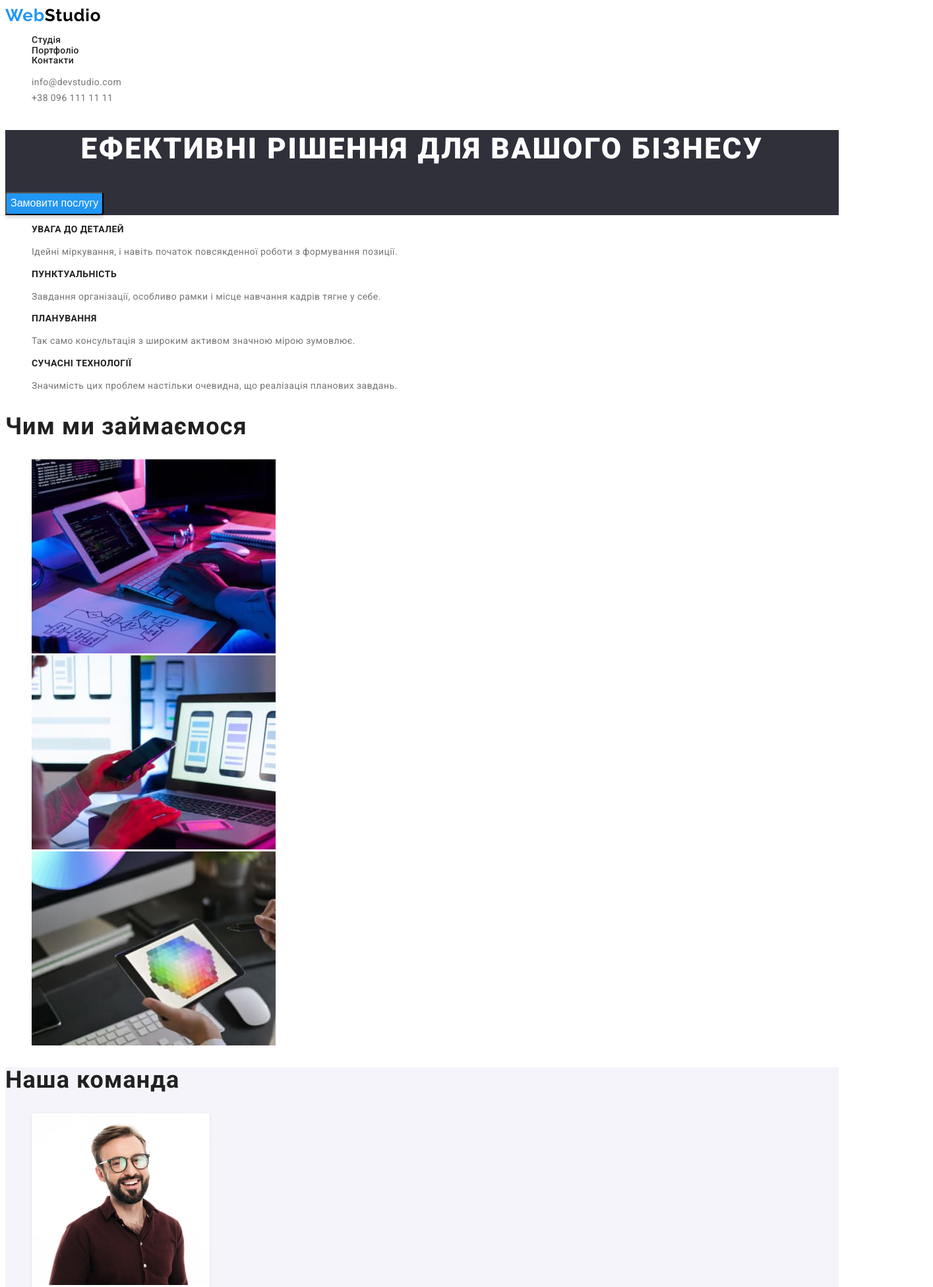
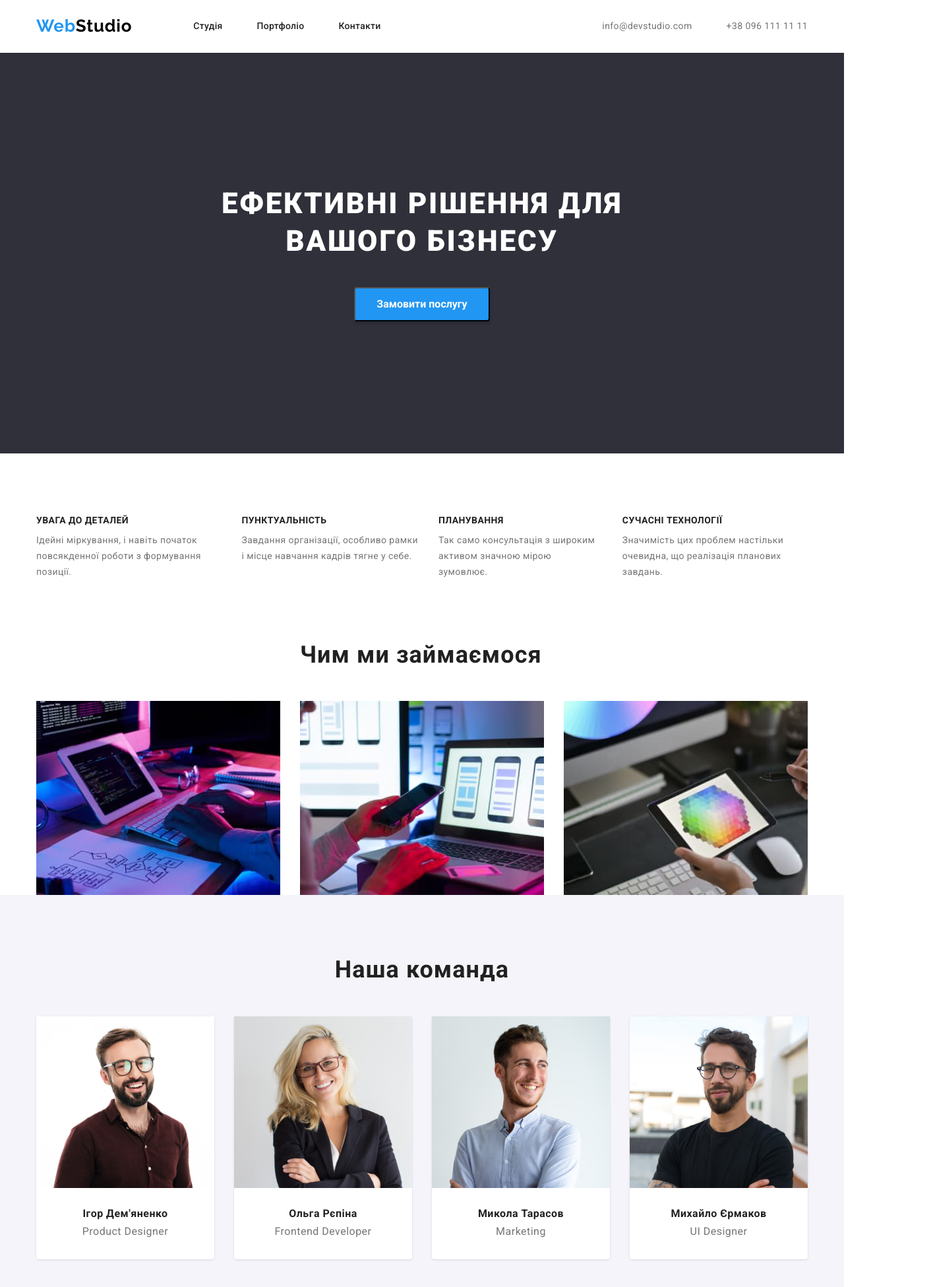
Before and after one commit to KostyaSverdel/goit-markup-hw-03, a plain HTML site: page index.html in a window 1280 px wide. Shown: the top 1950 px of the page at 66% size, 1415 px wide, since content can reach past the window. Drawn offline with nearby package versions, Linux system fonts and the light colour scheme.

Commit message:
HW3 first

```diff
--- a/css/styles.css
+++ b/css/styles.css
@@ -14,11 +14,47 @@
     --bacground-color-advantages:#F5F4FA;
     --border-portfolio-pic: #EEEEEE;
 }
+h1,
+h2,
+h3,
+h4,
+p {
+    margin-top: 0;
+    margin-bottom: 0;
+    padding-left: 0;
+}
+ul,
+ol {
+    margin-top: 0;
+    margin-bottom: 0;
+    padding-left: 0;
+}
+button {
+    cursor: pointer;
+}
+img {
+    display: block;
+max-width: 100%;
+height: auto;
+}
+.list {
+    list-style: none;
+}
+.link {
+    text-decoration: none;
+}
 body {
     font-family: 'Roboto', sans-serif;
     font-size: 14px;
    letter-spacing: 0.03em;
     color: var(--titel-link-color);
+}
+.conteiner {
+    width: 1200px;
+margin-left: auto;
+margin-right: auto;
+padding-left: 15px;
+padding-right: 15px;
 }
 .logo {
     font-weight: 700;
@@ -26,11 +62,13 @@ body {
     line-height: 1.2;
 font-family: 'Raleway', sans-serif;
     letter-spacing: 0.03em;
-
     color: var(--hovers-and-logo-color)
 }
     .logo-w {
         color: var(--logo-w-color);
+         margin-right: 93px;
+         padding-top: 24px;
+         padding-bottom: 25px;
 font-weight: 700;
 font-size: 26px;
 line-height: 1.2;
@@ -38,7 +76,12 @@ font-family: 'Raleway', sans-serif;
 letter-spacing: 0.03em;
 text-decoration: none;
 }
-.logo-w-footer {
+.footer-logo {
+    margin-left: 215px;
+    margin-right: auto;
+    padding-bottom: 60px;
+      padding-top: 60px;}
+    .logo-w-footer {
     color: var(--bacground-color);
     font-weight: 700;
     font-size: 26px;
@@ -48,6 +91,8 @@ text-decoration: none;
     text-decoration: none;
 }
     .navigation {
+display: flex;
+column-gap: 52px;
             font-weight: 500;
             font-size: 14px;
             line-height: 1.1;
@@ -57,7 +102,11 @@ text-decoration: none;
         color: var(--titel-link-color);
         text-decoration: none;
     }
-        .navigation-col:hover,
+    .nav-roof {
+        display: flex;
+        align-items: center;
+    }
+    .navigation-col:hover,
         .navigation-col:focus {
             color: var(--hovers-and-logo-color);
         }
@@ -74,14 +123,18 @@ text-decoration: none;
     .navig-adres:focus {
         color: var(--hovers-and-logo-color)
     }
+.header-conteiner {
+display: flex;
+align-items: center;
+        justify-content: space-between;
+    }
     .board {
         /* width: 1600px;
         height: 600px; */
+        padding-top: 200px;
+        padding-bottom: 200px;
         background-color: var(--board-bacground-color);
     }
-.our-advantages {
-    background: var(--bacground-color-advantages);
-}
 .about-team-back {
         width: 270px;
         height: 368px;
@@ -91,28 +144,45 @@ text-decoration: none;
       0px 2px 1px rgba(0, 0, 0, 0.2);
         border-radius: 0px 0px 4px 4px;
 }
+.board-knopka {
+    width: 700px;
+}
     .zagolovok {
+    display: flex;
+    align-items: center;
+                 margin-left: auto;
+         margin-right: auto;
+              margin-bottom: 40px;
         font-weight: 900;
         font-size: 44px;
         line-height: 1.3;
         text-align: center;
         letter-spacing: 0.06em;
         text-transform: uppercase;
-        color: var(--address-bord-color)
+        color: var(--address-bord-color);
     }
 .knopka { cursor: pointer;
-
-
+     display: block;
+padding-left: 32px;
+padding-right: 32px;
+padding-bottom: 10px;
+padding-top: 10px;
+     margin-left: auto;
+     margin-right: auto;
+font-family: inherit;
+font-weight: 700;
             font-size: 16px;
             line-height: 1.8;
             color: var(--logo-plus-color);
             background: var(--hovers-and-logo-color);
 box-shadow: 0px 4px 4px rgba(0, 0, 0, 0.15);
     border-radius: 4px;
+
             /* identical to box height, or 188% */
 }
 .knopka:hover,
 .knopka:focus {
+
     background-color: var(--hovers-and-logo-color);
     color: var(--address-bord-color);
 background: var(--bacground-color-knopka);
@@ -136,8 +206,15 @@ background: var(--bacground-color-knopka);
     clip: rect(0 0 0 0);
     clip-path: inset(50%);
     margin: -1px;}
+        .us-tx{
+        padding-top: 94px;
+    }
+    .description-tx {
+        display: flex;
+        gap: 30px;
+    }
 .list {
-
+margin-bottom: 10px;
         font-size: 14px;
         line-height: 1.14;
         letter-spacing: 0.03em;
@@ -154,23 +231,52 @@ background: var(--bacground-color-knopka);
         letter-spacing: 0.03em;
         color: var(--p-text-color);
 }
+.what-we-do {
+    padding-top: 94px;
+}
+.what-img {
+        display: flex;
+    column-gap: 30px;
+    align-items: center;}
+
 .list-images-work {
-
-
         font-size: 36px;
         line-height: 1.1;
         letter-spacing: 0.03em;
         color: var(--titel-link-color);
+        padding-bottom: 50px;
+              padding-left: 400px;
+        padding-right: 400px;
+}
+.our-advantages {
+    padding-top: 94px;
+    padding-bottom: 94px;
+    background: var(--bacground-color-advantages);
+}
+.team-work {
+text-align: center;
+}
+.profi {
+    display: flex;
+    gap: 30px;
+}
+.about-team-back {
+        width: 270px;
+        height: 368px;
+    background: var(--bacground-color);
+    box-shadow: 0px 1px 3px rgba(0, 0, 0, 0.12);
+     0px 1px 1px rgba(0, 0, 0, 0.14);
+      0px 2px 1px rgba(0, 0, 0, 0.2);
+        border-radius: 0px 0px 4px 4px;
 }
 .name-staff {
-
-
         font-size: 16px;
         line-height: 1.1;
         /* identical to box height */
 
         letter-spacing: 0.03em;
         color: var(--titel-link-color);
+        margin-bottom: 10px;
 }
 .about-staff {
 
@@ -182,8 +288,19 @@ background: var(--bacground-color-knopka);
         letter-spacing: 0.03em;
         color: var(--p-text-color);
 }
+.name-kenty {
+    display: block;
+text-align: center;
+padding: 30px;
+}
+.web-footer {
+            /* width: 1600px;
+        height: 600px; */
+        background-color: var(--board-bacground-color);
+}
 .adress{
-
+    display: block;
+  margin-top: 20px;
         font-style: normal;
         font-weight: 400;
         font-size: 14px;
@@ -196,10 +313,10 @@ background: var(--bacground-color-knopka);
 ul {list-style: none;
 }
 .button-portfolio {
-
-
+   font-family: inherit;
+   font-weight: 500;
         font-size: 16px;
-        line-height: 26px;
+        line-height: 1.6;
         /* identical to box height, or 162% */
 
         text-align: center;
--- a/index.html
+++ b/index.html
@@ -7,12 +7,17 @@
       href="https://fonts.googleapis.com/css2?family=Raleway:wght@700&family=Roboto:wght@400;500;700;900&display=swap"
       rel="stylesheet"
     />
+    <link
+      rel="stylesheet"
+      href="https://cdn.jsdelivr.net/npm/modern-normalize@1.1.0/modern-normalize.min.css"
+    />
     <link rel="stylesheet" href="./css/styles.css" />
     <title>WebStudio</title>
   </head>
   <body>
     <header>
-      <nav>
+      <div class="conteiner header-conteiner">
+        <nav class="nav-roof">
           <a class="logo-w" href="./index.html">
             <span class="logo">Web</span>Studio
           </a>
@@ -24,6 +29,7 @@
             <li><a href="#" class="navigation-col">Контакти</a></li>
           </ul>
         </nav>
+        <div class="mailtelo">
           <ul class="navigation">
             <li>
               <a href="mailto:info@devstudio.com" class="navig-adres">
@@ -36,15 +42,20 @@
               </a>
             </li>
           </ul>
+        </div>
+      </div>
     </header>
     <main>
       <section class="board">
+        <div class="conteiner board-knopka">
           <h1 class="zagolovok">Ефективні рішення для вашого бізнесу</h1>
           <button class="knopka" type="button">Замовити послугу</button>
+        </div>
       </section>
-      <section>
+      <section class="us-tx">
         <h2 class="visually-hidden">Наші особливості</h2>
-        <ul>
+        <div class="conteiner">
+          <ul class="description-tx">
             <li>
               <h3 class="list">Увага до деталей</h3>
               <p class="list-description">
@@ -55,8 +66,8 @@
             <li>
               <h3 class="list">Пунктуальність</h3>
               <p class="list-description">
-              Завдання організації, особливо рамки і місце навчання кадрів тягне
-              у себе.
+                Завдання організації, особливо рамки і місце навчання кадрів
+                тягне у себе.
               </p>
             </li>
             <li>
@@ -68,15 +79,17 @@
             <li>
               <h3 class="list">Сучасні технології</h3>
               <p class="list-description">
-              Значимість цих проблем настільки очевидна, що реалізація планових
-              завдань.
+                Значимість цих проблем настільки очевидна, що реалізація
+                планових завдань.
               </p>
             </li>
           </ul>
+        </div>
       </section>
-      <section>
+      <section class="what-we-do">
+        <div class="conteiner">
           <h2 class="list-images-work">Чим ми займаємося</h2>
-        <ul>
+          <ul class="what-img">
             <li>
               <img
                 src="./images/Work-with-comp.jpg"
@@ -102,10 +115,12 @@
               />
             </li>
           </ul>
+        </div>
       </section>
       <section class="our-advantages">
-        <h2 class="list-images-work">Наша команда</h2>
-        <ul>
+        <div class="conteiner team">
+          <h2 class="list-images-work team-work">Наша команда</h2>
+          <ul class="profi">
             <li class="about-team-back">
               <img
                 src="./images/Ihor.jpg"
@@ -113,8 +128,10 @@
                 width="270"
                 height="260"
               />
+              <div class="name-kenty">
                 <h3 class="name-staff">Ігор Дем'яненко</h3>
                 <p class="about-staff">Product Designer</p>
+              </div>
             </li>
             <li class="about-team-back">
               <img
@@ -123,8 +140,10 @@
                 width="270"
                 height="260"
               />
+              <div class="name-kenty">
                 <h3 class="name-staff">Ольга Рєпіна</h3>
                 <p class="about-staff">Frontend Developer</p>
+              </div>
             </li>
             <li class="about-team-back">
               <img
@@ -133,8 +152,10 @@
                 width="270"
                 height="260"
               />
+              <div class="name-kenty">
                 <h3 class="name-staff">Микола Тарасов</h3>
                 <p class="about-staff">Marketing</p>
+              </div>
             </li>
             <li class="about-team-back">
               <img
@@ -143,13 +164,17 @@
                 width="270"
                 height="260"
               />
+              <div class="name-kenty">
                 <h3 class="name-staff">Михайло Єрмаков</h3>
                 <p class="about-staff">UI Designer</p>
+              </div>
             </li>
           </ul>
+        </div>
       </section>
     </main>
-    <footer class="board">
+    <footer class="web-footer">
+      <div class="conteiner footer-logo">
         <a class="logo-w-footer" href="./index.html">
           <span class="logo">Web</span>Studio
         </a>
@@ -176,6 +201,7 @@
             </li>
           </ul>
         </address>
+      </div>
     </footer>
   </body>
 </html>
```
Also changed, not shown: portfolio.html (+4 -0 lines). Lines whose indentation alone changed are shown as unchanged.
